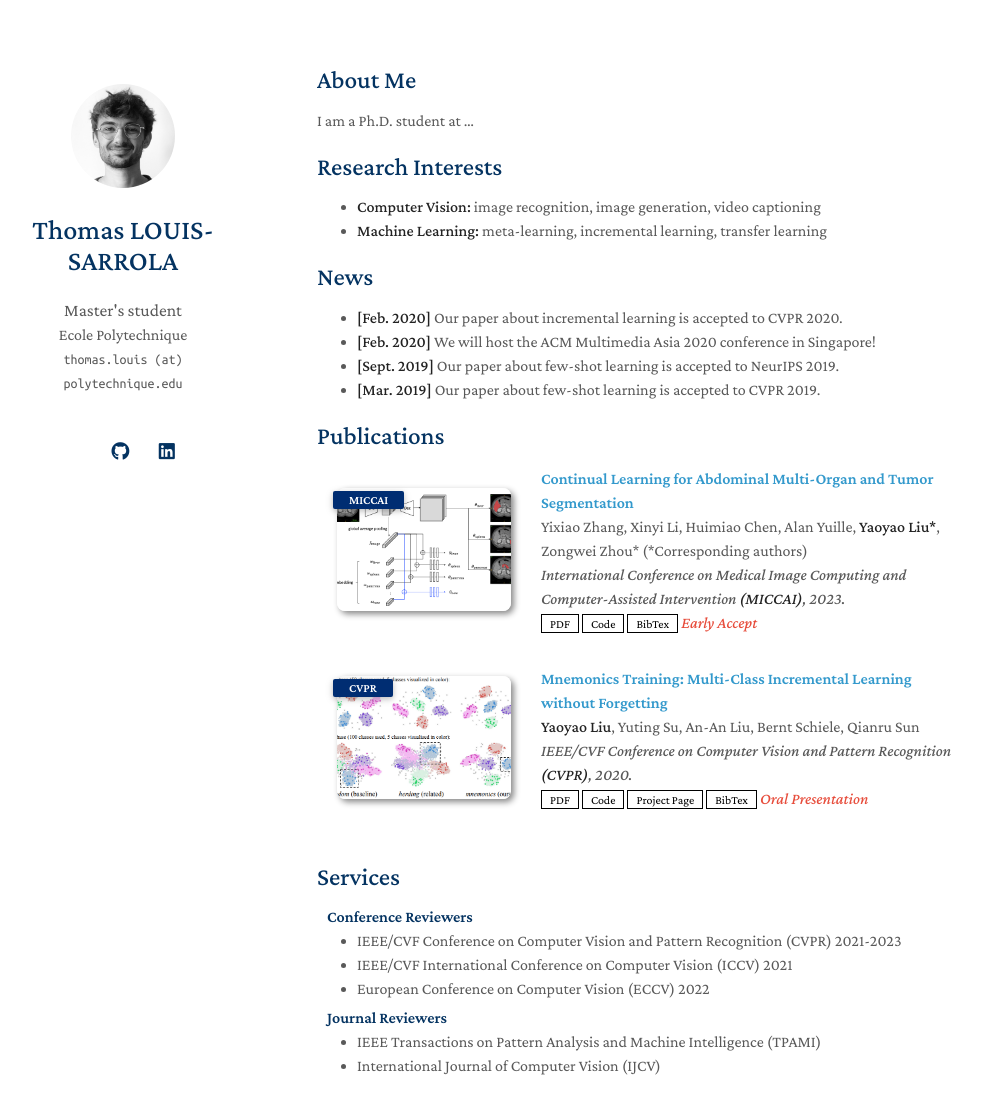
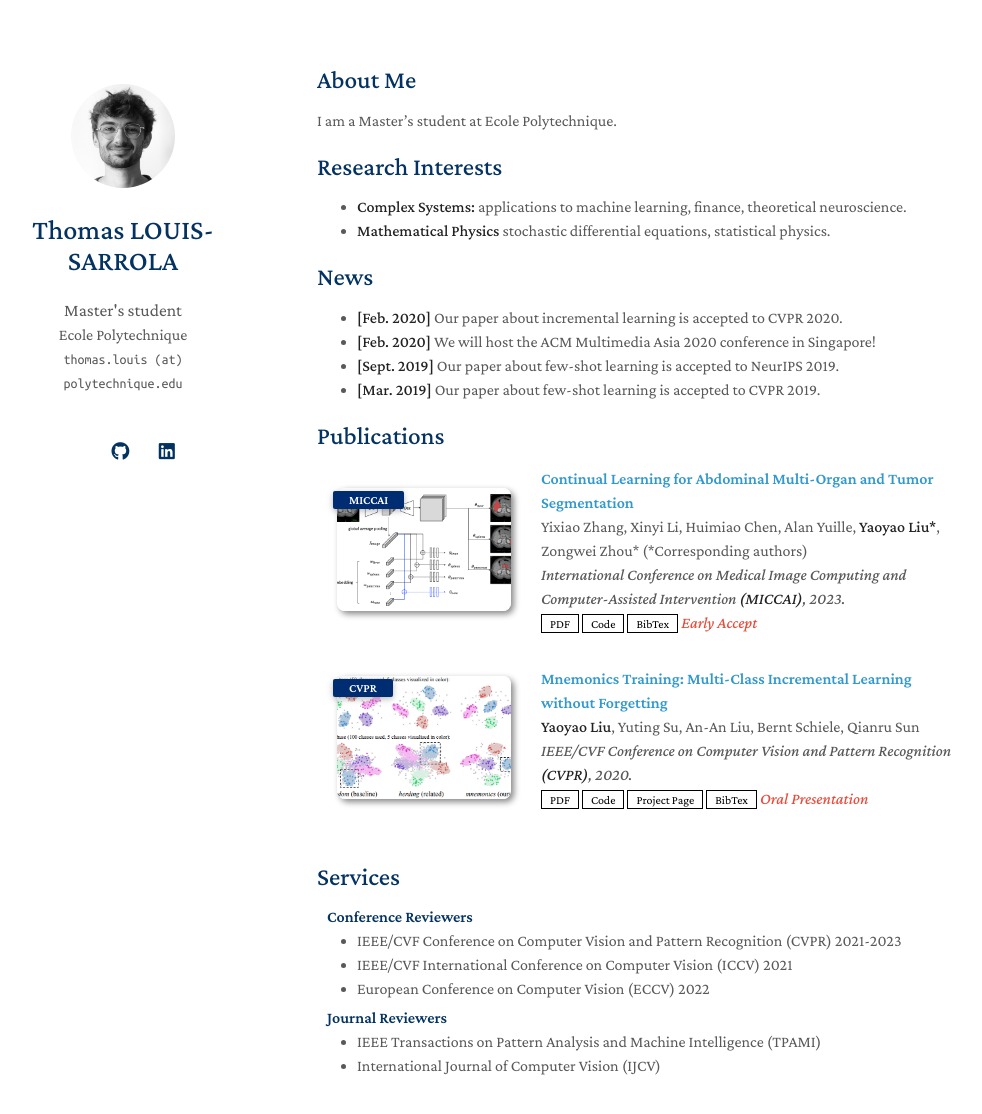
Before and after one commit to lsthomas/lsthomas.github.io, a Jekyll site: the page built from index.md, in a window 1280 px wide and 1172 px high. Shown: the top 1114 px of the window, without its empty margins (153-1135 px from the left). Built offline with Jekyll 4.4.1, drawn with Linux system fonts in a browser that asks for light colours; nearby versions of some CDN libraries; a style sheet for code colours, icons or effects is not loaded; our own code applies the rules of GitHub Pages for plain Markdown files.

Commit message:
Update index.md

```diff
--- a/index.md
+++ b/index.md
@@ -4,12 +4,12 @@ layout: homepage
 
 ## About Me
 
-I am a Ph.D. student at ...
+I am a Master's student at Ecole Polytechnique.
 
 ## Research Interests
 
-- **Computer Vision:** image recognition, image generation, video captioning
-- **Machine Learning:** meta-learning, incremental learning, transfer learning
+- **Complex Systems:** applications to machine learning, finance, theoretical neuroscience.
+- **Mathematical Physics** stochastic differential equations, statistical physics.
 
 ## News
 
```
